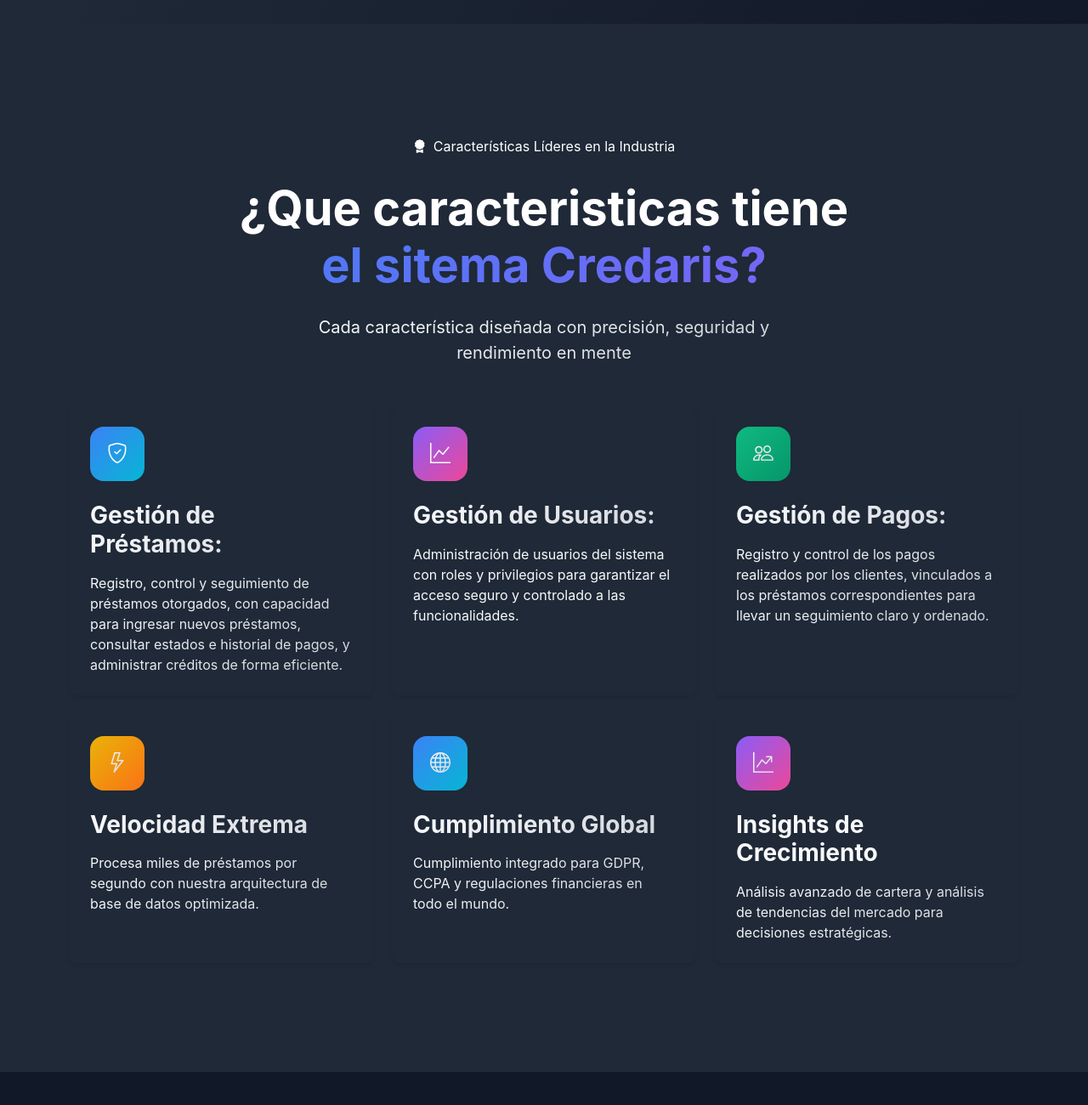
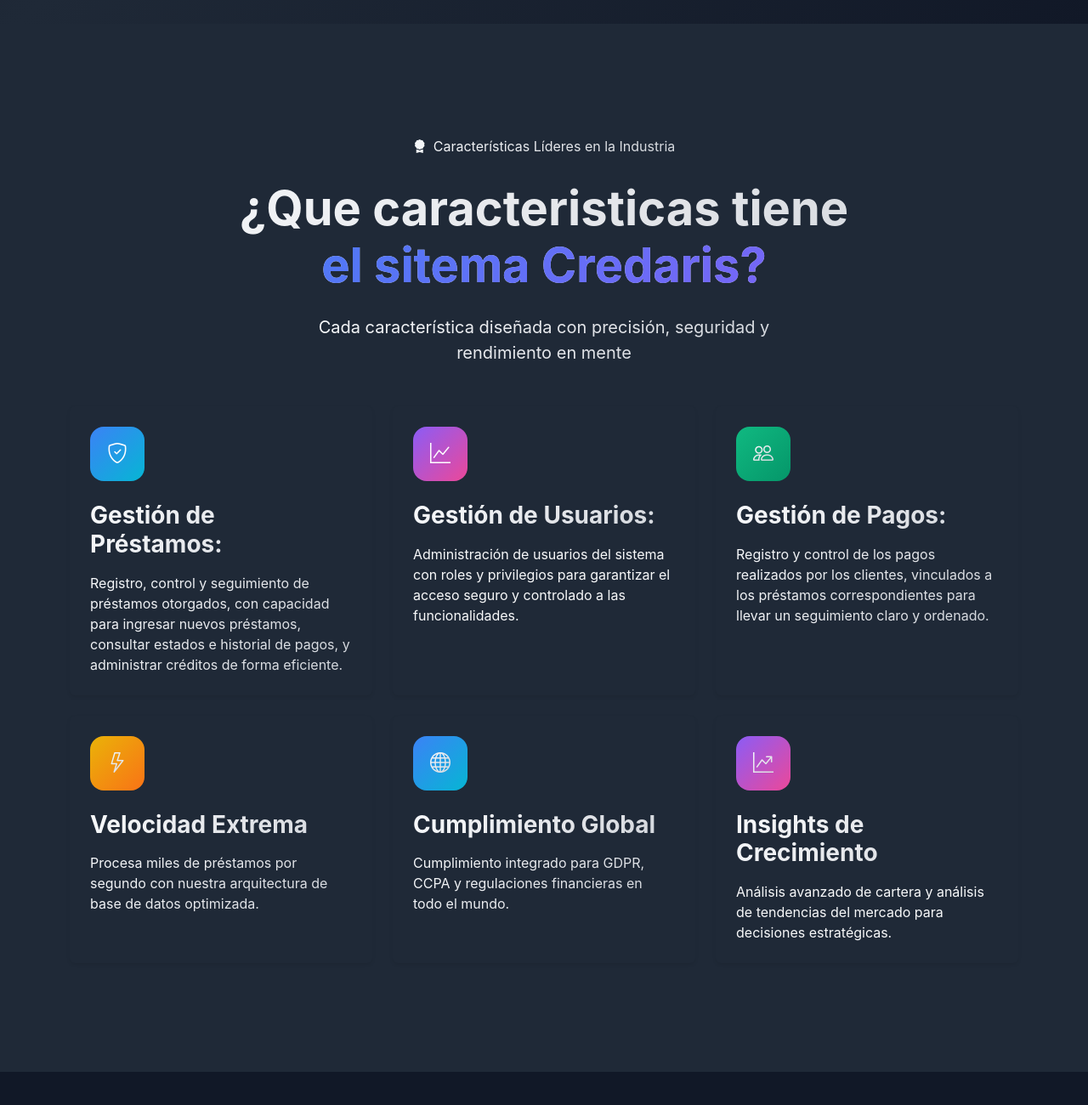
Before and after one commit to Fr4nkVill4nuev4/CredarisWebSite, a plain HTML site: page pages/Sistema.html in a window 1280 px wide. Shown: the part 1211-2511 px from the top of the page at 85% size. Drawn offline with nearby package versions, Linux system fonts and the light colour scheme.

Commit message:
Fix 🔨: Added a new color

```diff
--- a/pages/Sistema.html
+++ b/pages/Sistema.html
@@ -141,11 +141,11 @@
     <section id="features" class="section-padding bg-white">
         <div class="container">
             <div class="text-center mb-5">
-                <div class="d-inline-flex align-items-center px-3 py-1 bg-gray-800 rounded-pill text-white mb-4">
+                <div class="d-inline-flex align-items-center px-3 py-1 bg-gray-800 rounded-pill gradient-text-dark mb-4">
                     <i class="bi bi-award-fill me-2"></i>
                     Características Líderes en la Industria
                 </div>
-                <h2 class="display-4 fw-bold text-white mb-4">
+                <h2 class="display-4 fw-bold gradient-text-dark mb-4">
                     ¿Que caracteristicas tiene
                     <span class="d-block gradient-text">el sitema Credaris?</span>
                 </h2>
@@ -231,8 +231,8 @@
                             <div class="feature-icon gradient-bg-purple mb-4">
                                 <i class="bi bi-graph-up-arrow gradient-text-dark fs-4"></i>
                             </div>
-                            <h3 class="card-title fw-bold grdaient-text-dark mb-3">Insights de Crecimiento</h3>
-                            <p class="card-text gradient-text-dark">
+                            <h3 class="card-title fw-bold gradient-text-dark mb-3">Insights de Crecimiento</h3>
+                            <p class="card-text gradinet-text-dark">
                                 Análisis avanzado de cartera y análisis de tendencias del mercado para decisiones estratégicas.
                             </p>
                         </div>
```
